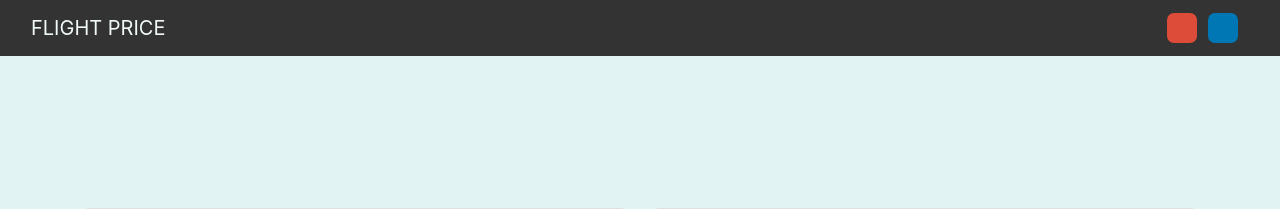
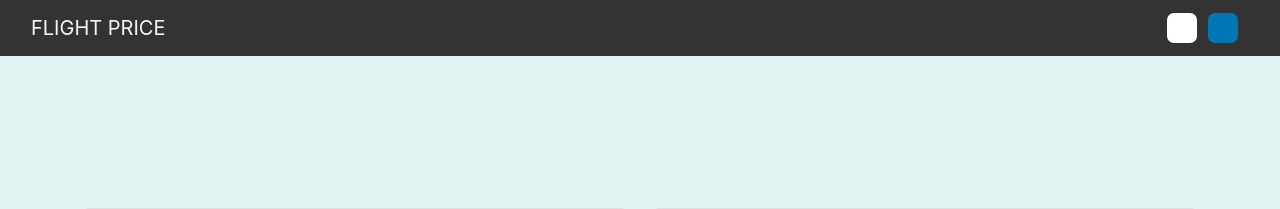
Before and after one commit to abdul-ameer/Flight-Fare-Prediction, a Flask app: page / in a window 1280 px wide. Shown: the top 209 px of the page. Run offline with Flask 2, Linux system fonts and the light colour scheme; parts of the project's set-up code (start-up, migrations or seed data) failed here and were passed over; some libraries are stand-ins or nearby versions.

Commit message:
updated style

```diff
--- a/static/css/styles.css
+++ b/static/css/styles.css
@@ -36,30 +36,11 @@ ul {
     cursor: pointer
 }
 
-.social-twitter {
-    background-color: #55acee
+.social-github {
+    background-color: #ffffff
 }
 
-.social-facebook {
-    background-color: #3b5999
-}
 
 .social-linkedin {
     background-color: #0077B5
 }
-
-.social-google {
-    background-color: #dd4b39
-}
-
-.social-instagram {
-    background-color: #dd4b39
-}
-
-.social-icon i {
-    transition: 0.4s all
-}
-
-.social-icon:hover i {
-    transform: scale(1.1)
-}
--- a/templates/home.html
+++ b/templates/home.html
@@ -27,8 +27,8 @@
             </div>
             <div class="d-flex flex-row-reverse bd-highlight">
                 <!-- <ul> -->
-                    <a href="https://linkedin.com/in/abdul-ameer" target="_blank"><span class="social-icon social-linkedin" ><i class="fa fa-ankedin"></i></span></a>
-                    <a href="https://github.com/abdul-ameer/Flight-Fare-Prediction/tree/main" target="_blank"><span class="social-icon social-instagram" ><i class="fa fa-instagram"></i></span></a>
+                    <a href="https://linkedin.com/in/abdul-ameer" target="_blank"><span class="social-icon social-linkedin" ><i class="fa fa-linkedin"></i></span></a>
+                    <a href="https://github.com/abdul-ameer/Flight-Fare-Prediction/tree/main" target="_blank"><span class="social-icon social-github" ><i class="fa fa-github"></i></span></a>
 
                 <!-- </ul> -->
             </div>
```
